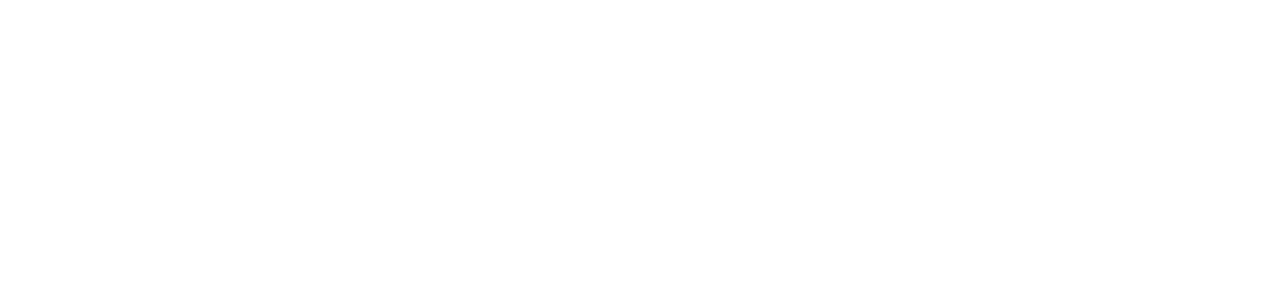
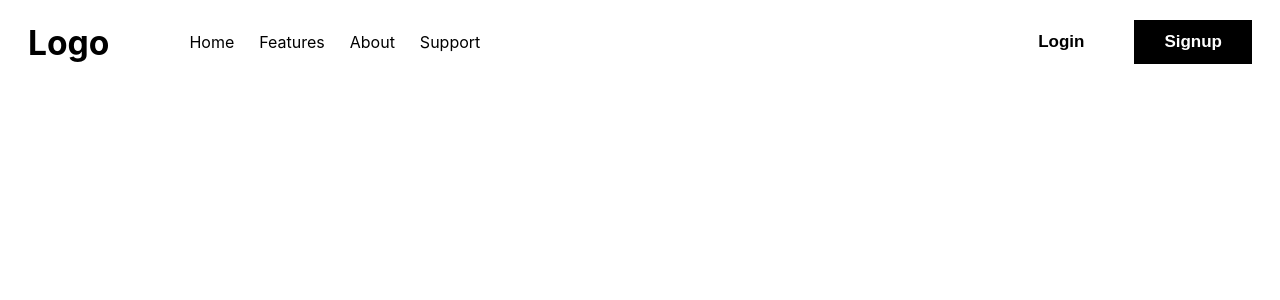
Before and after one commit to RashJrEdmund/Design-Principles-recreation, a React (Create React App) app: page / in a window 1280 px wide. Shown: the top 300 px of the page. Built offline with nearby package versions, Linux system fonts and the light colour scheme.

Commit message:
done with the nav design

```diff
--- a/package.json
+++ b/package.json
@@ -1,5 +1,5 @@
 {
-  "name": "my-react-app-template",
+  "name": "design-principles",
   "version": "0.1.0",
   "private": true,
   "dependencies": {
@@ -10,6 +10,8 @@
     "@testing-library/user-event": "^13.5.0",
     "react": "^18.2.0",
     "react-dom": "^18.2.0",
+    "react-icons": "^4.9.0",
+    "react-router-dom": "^6.12.1",
     "react-scripts": "^5.0.1",
     "web-vitals": "^2.1.4"
   },
--- a/src/App.jsx
+++ b/src/App.jsx
@@ -1,8 +1,16 @@
+import { BrowserRouter, Route, Routes } from 'react-router-dom';
 import './styles/App.css';
+import Landing from './Pages/Landing/Landing';
 
 function App() {
   return (
-    <div className="App" />
+    <main className="App">
+      <BrowserRouter>
+        <Routes>
+          <Route index element={<Landing />} />
+        </Routes>
+      </BrowserRouter>
+    </main>
   );
 }
 
--- /dev/null
+++ b/src/Components/Nav/Navbar.jsx
@@ -0,0 +1,27 @@
+import React from 'react';
+import StyledNavBar from './StyledNavbas';
+
+export default function Navbar() {
+  return (
+    <StyledNavBar>
+      <section className="section_1">
+        <h1 id="logo">Logo</h1>
+        <ul>
+          <li>Home</li>
+          <li>Features</li>
+          <li>About</li>
+          <li>Support</li>
+        </ul>
+      </section>
+
+      <div className="cta">
+        <button className="login_btn" type="button">
+          Login
+        </button>
+        <button className="signup_btn" type="button">
+          Signup
+        </button>
+      </div>
+    </StyledNavBar>
+  );
+}
--- /dev/null
+++ b/src/Components/Nav/StyledNavbas.js
@@ -0,0 +1,56 @@
+import styled from '@emotion/styled';
+
+const StyledNavBar = styled.nav`
+  background-color: transparent;
+  color: #000;
+  display: flex;
+  align-items: center;
+  flex-wrap: nowrap;
+  justify-content: space-between;
+  width: min(97vw, 1224px);
+  margin: 20px auto;
+
+  .section_1 {
+    display: flex;
+    align-items: center;
+    justify-content: space-between;
+    width: fit-content;
+    gap: min(30vw, 300px, 5rem);
+
+    #logo {
+      font-weight: 700;
+      font-size: 2.1rem;
+    }
+
+    ul {
+      width: fit-content;
+      display: flex;
+      align-items: center;
+      justify-content: space-around;
+      gap: 25px;
+
+      li {
+        list-style: none;
+        cursor: pointer;
+      }
+    }
+  }
+
+  .cta {
+    button {
+      background-color: transparent;
+      color: #000;
+      font-weight: 600;
+      font-size: 17px;
+      padding: 12px 30px;
+
+      &:nth-of-type(2) {
+        background-color: #000;
+        color: #fff;
+        margin: 0 0 0 20px;
+      }
+    }
+  }
+`;
+
+export default StyledNavBar;
--- /dev/null
+++ b/src/Context/MyContext.js
@@ -0,0 +1,4 @@
+import { createContext } from 'react';
+
+const MyContext = createContext();
+export default MyContext;
--- /dev/null
+++ b/src/Pages/Landing/Landing.jsx
@@ -0,0 +1,11 @@
+import React from 'react';
+import Navbar from '../../Components/Nav/Navbar';
+
+export default function Landing() {
+  return (
+    <section>
+      <Navbar />
+
+    </section>
+  );
+}
```
Also changed, not shown: src/Components/LandingMain/LandingMain.jsx (added, +31 -0 lines), src/Components/LandingMain/StyledLandingMain.js (added, +10 -0 lines), src/Pages/Home/Home.jsx (added), 1 other file (tests, documents, lock files or other folders).
